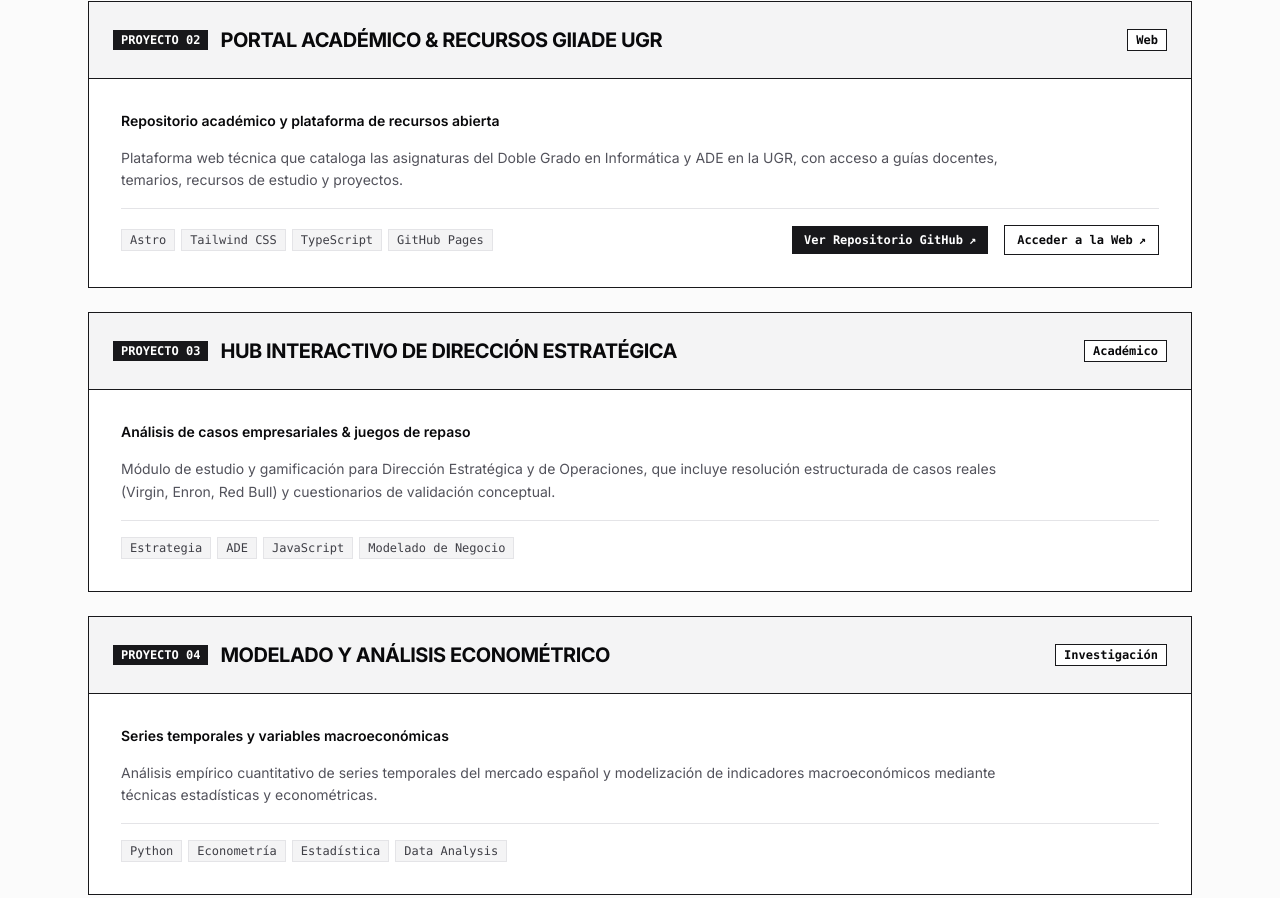
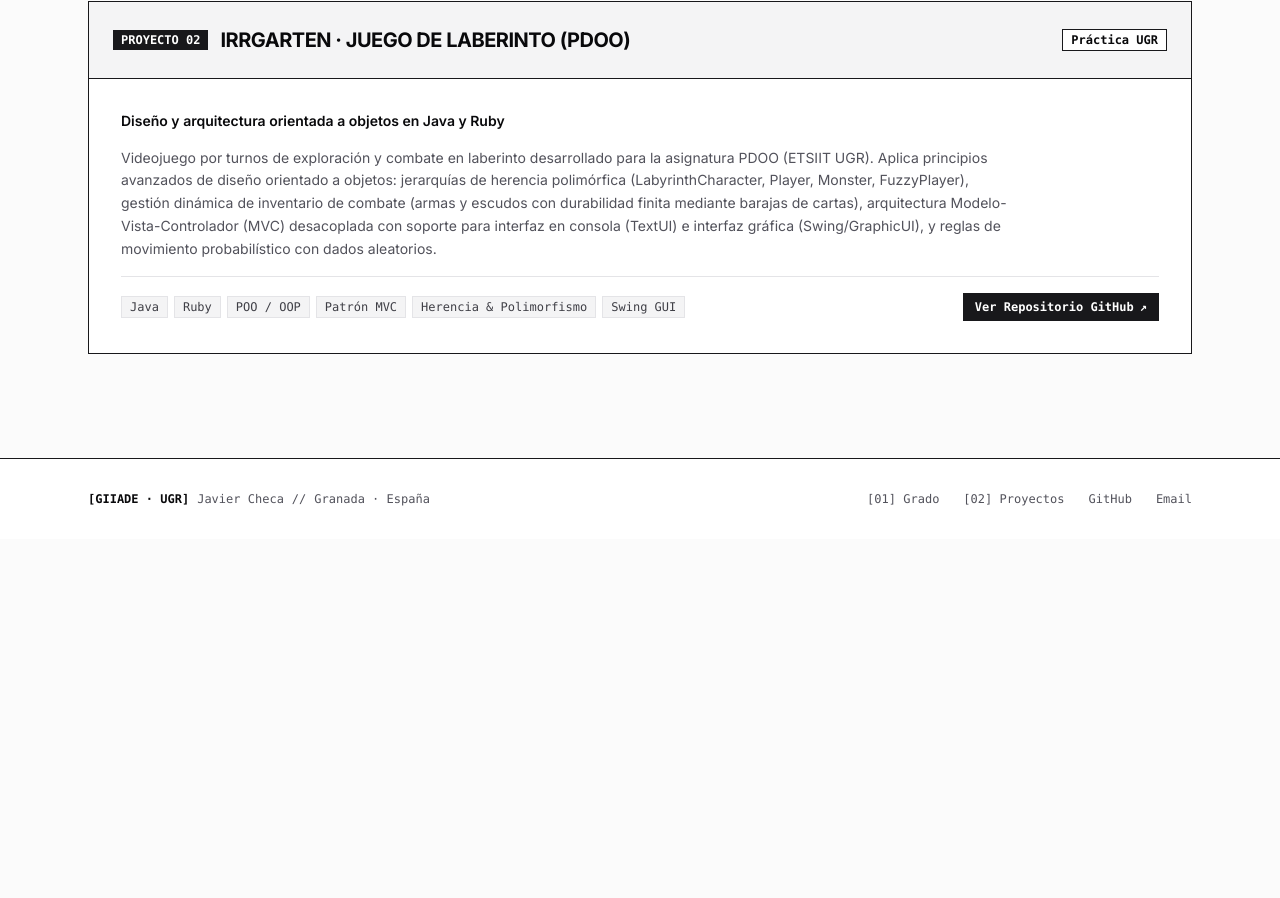
Before and after one commit to javiercheca10/javiercheca10.github.io, an Astro site: page /proyectos in a window 1280 px wide. Shown: the part 638-1536 px from the top of the page. After the commit the page ends 1177 px from the top, so only its background shows below. Built offline with nearby package versions, Linux system fonts and the light colour scheme; Astro itself is replaced by a stand-in of ours.

Commit message:
refactor(proyectos): limpiar proyectos placeholder y caja de instrucciones

```diff
--- a/src/data/projects.json
+++ b/src/data/projects.json
@@ -9,42 +9,6 @@
     "icon": "activity",
     "featured": true,
     "github": "https://github.com/javiercheca10/RepartoPersonal",
-    "demo": null
-  },
-  {
-    "id": "hub-giiade",
-    "title": "Portal Académico & Recursos GIIADE UGR",
-    "subtitle": "Repositorio académico y plataforma de recursos abierta",
-    "description": "Plataforma web técnica que cataloga las asignaturas del Doble Grado en Informática y ADE en la UGR, con acceso a guías docentes, temarios, recursos de estudio y proyectos.",
-    "tags": ["Astro", "Tailwind CSS", "TypeScript", "GitHub Pages"],
-    "badge": "Web",
-    "icon": "book-open",
-    "featured": true,
-    "github": "https://github.com/javiercheca10/javiercheca.github.io",
-    "demo": "https://javiercheca.github.io"
-  },
-  {
-    "id": "edo-estrategia",
-    "title": "Hub Interactivo de Dirección Estratégica",
-    "subtitle": "Análisis de casos empresariales & juegos de repaso",
-    "description": "Módulo de estudio y gamificación para Dirección Estratégica y de Operaciones, que incluye resolución estructurada de casos reales (Virgin, Enron, Red Bull) y cuestionarios de validación conceptual.",
-    "tags": ["Estrategia", "ADE", "JavaScript", "Modelado de Negocio"],
-    "badge": "Académico",
-    "icon": "briefcase",
-    "featured": true,
-    "github": null,
-    "demo": null
-  },
-  {
-    "id": "modelado-econometrico",
-    "title": "Modelado y Análisis Econométrico",
-    "subtitle": "Series temporales y variables macroeconómicas",
-    "description": "Análisis empírico cuantitativo de series temporales del mercado español y modelización de indicadores macroeconómicos mediante técnicas estadísticas y econométricas.",
-    "tags": ["Python", "Econometría", "Estadística", "Data Analysis"],
-    "badge": "Investigación",
-    "icon": "trending-up",
-    "featured": false,
-    "github": null,
     "demo": null
   },
   {
--- a/src/pages/proyectos.astro
+++ b/src/pages/proyectos.astro
@@ -93,14 +93,6 @@ import projects from '../data/projects.json';
         </article>
       ))}
     </div>
-
-    <!-- Nota para añadir nuevos proyectos -->
-    <div class="mt-12 p-6 border border-dashed border-[#18181b] bg-white font-mono text-xs text-[#52525b]">
-      <p class="font-bold text-[#09090b] uppercase mb-1">// Registro de Nuevos Proyectos</p>
-      <p>
-        Para incorporar nuevos proyectos o repositorios personales a esta lista, añade su ficha en <code class="bg-[#f4f4f5] px-1 py-0.5 font-bold text-black">src/data/projects.json</code>.
-      </p>
-    </div>
   </main>
 
   <Footer />
```
